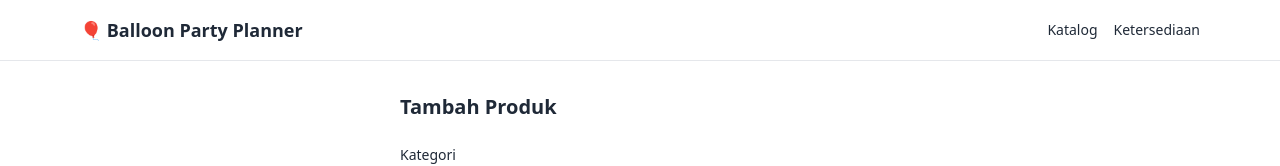
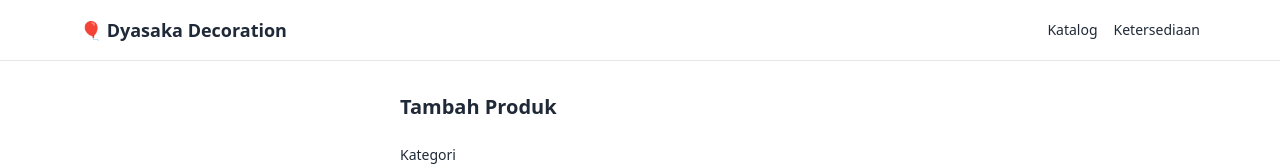
Before and after one commit to Satriajakaprayoga/dyasaka-landing-web, a Next.js app: page /admin/products/new in a window 1280 px wide. Shown: the top 166 px of the page. Built offline with nearby package versions, Linux system fonts and the light colour scheme; no server answers; the database is empty.

Commit message:
fix(product): fix feature upload

```diff
--- a/app/admin/products/new/page.tsx
+++ b/app/admin/products/new/page.tsx
@@ -1,22 +1,27 @@
-'use client';
+"use client";
 
-import { useEffect, useState } from 'react';
-import { useRouter } from 'next/navigation';
-import { supabase } from '@/lib/supabase';
-import type { Category } from '@/lib/types';
+import { useEffect, useState } from "react";
+import { useRouter } from "next/navigation";
+import { supabase } from "@/lib/supabase";
+import type { Category } from "@/lib/types";
 
 export default function NewProductPage() {
   const router = useRouter();
   const [categories, setCategories] = useState<Category[]>([]);
-  const [form, setForm] = useState({ category_id: '', name: '', description: '', price: '' });
+  const [form, setForm] = useState({
+    category_id: "",
+    name: "",
+    description: "",
+    price: "",
+  });
   const [files, setFiles] = useState<FileList | null>(null);
   const [error, setError] = useState<string | null>(null);
   const [submitting, setSubmitting] = useState(false);
 
   useEffect(() => {
     supabase
-      .from('categories')
-      .select('*')
+      .from("categories")
+      .select("*")
       .then(({ data }) => setCategories((data ?? []) as Category[]));
   }, []);
 
@@ -30,15 +35,15 @@ export default function NewProductPage() {
     setError(null);
 
     // 1. Create the product record
-    const res = await fetch('/api/admin/products', {
-      method: 'POST',
-      headers: { 'Content-Type': 'application/json' },
+    const res = await fetch("/api/admin/products", {
+      method: "POST",
+      headers: { "Content-Type": "application/json" },
       body: JSON.stringify({ ...form, price: Number(form.price) }),
     });
 
     if (!res.ok) {
       const body = await res.json();
-      setError(body.error ?? 'Failed to create product');
+      setError(body.error ?? "Failed to create product");
       setSubmitting(false);
       return;
     }
@@ -53,7 +58,7 @@ export default function NewProductPage() {
         const path = `${product.id}/${Date.now()}-${file.name}`;
 
         const { error: uploadError } = await supabase.storage
-          .from('product-images')
+          .from("product-images")
           .upload(path, file);
 
         if (uploadError) {
@@ -62,19 +67,28 @@ export default function NewProductPage() {
         }
 
         const { data: publicUrl } = supabase.storage
-          .from('product-images')
+          .from("product-images")
           .getPublicUrl(path);
 
-        await supabase.from('product_images').insert({
-          product_id: product.id,
-          image_url: publicUrl.publicUrl,
-          sort_order: i,
-        });
+        const { error: insertError } = await supabase
+          .from("product_images")
+          .insert({
+            product_id: product.id,
+            image_url: publicUrl.publicUrl,
+            sort_order: i,
+          });
+
+        if (insertError) {
+          setError(
+            `Failed to save image record for ${file.name}: ${insertError.message}`,
+          );
+          continue;
+        }
       }
     }
 
     setSubmitting(false);
-    router.push('/admin/products');
+    router.push("/admin/products");
     router.refresh();
   }
 
@@ -87,7 +101,7 @@ export default function NewProductPage() {
           <select
             required
             value={form.category_id}
-            onChange={(e) => update('category_id', e.target.value)}
+            onChange={(e) => update("category_id", e.target.value)}
             className="w-full border rounded px-3 py-2"
           >
             <option value="">Pilih kategori</option>
@@ -105,7 +119,7 @@ export default function NewProductPage() {
             type="text"
             required
             value={form.name}
-            onChange={(e) => update('name', e.target.value)}
+            onChange={(e) => update("name", e.target.value)}
             className="w-full border rounded px-3 py-2"
           />
         </div>
@@ -114,7 +128,7 @@ export default function NewProductPage() {
           <label className="block text-sm font-medium mb-1">Deskripsi</label>
           <textarea
             value={form.description}
-            onChange={(e) => update('description', e.target.value)}
+            onChange={(e) => update("description", e.target.value)}
             className="w-full border rounded px-3 py-2"
             rows={3}
           />
@@ -126,7 +140,7 @@ export default function NewProductPage() {
             type="number"
             required
             value={form.price}
-            onChange={(e) => update('price', e.target.value)}
+            onChange={(e) => update("price", e.target.value)}
             className="w-full border rounded px-3 py-2"
           />
         </div>
@@ -149,7 +163,7 @@ export default function NewProductPage() {
           disabled={submitting}
           className="w-full bg-pink-600 text-white rounded px-4 py-2 font-medium hover:bg-pink-700 transition disabled:opacity-50"
         >
-          {submitting ? 'Menyimpan…' : 'Simpan Produk'}
+          {submitting ? "Menyimpan…" : "Simpan Produk"}
         </button>
       </form>
     </main>
--- a/app/layout.tsx
+++ b/app/layout.tsx
@@ -1,20 +1,24 @@
-import type { Metadata } from 'next';
-import Link from 'next/link';
-import './globals.css';
+import type { Metadata } from "next";
+import Link from "next/link";
+import "./globals.css";
 
 export const metadata: Metadata = {
-  title: 'Balloon Party Planner',
-  description: 'Dekorasi balon untuk acara spesial Anda',
+  title: "Dyasaka Decoration",
+  description: "Dekorasi balon untuk acara spesial Anda",
 };
 
-export default function RootLayout({ children }: { children: React.ReactNode }) {
+export default function RootLayout({
+  children,
+}: {
+  children: React.ReactNode;
+}) {
   return (
     <html lang="id">
       <body>
         <header className="border-b">
           <nav className="max-w-6xl mx-auto px-4 py-4 flex items-center justify-between">
             <Link href="/" className="font-semibold text-lg">
-              🎈 Balloon Party Planner
+              🎈 Dyasaka Decoration
             </Link>
             <div className="flex gap-4 text-sm">
               <Link href="/catalog">Katalog</Link>
```
Also changed, not shown: 1 other file (tests, documents, lock files or other folders).
